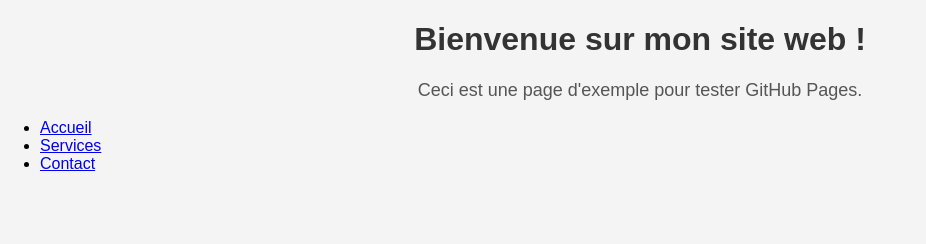
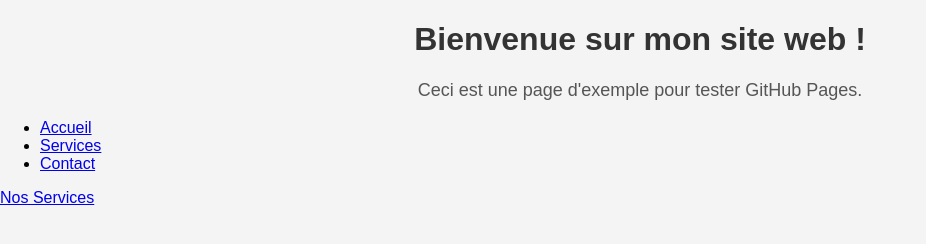
Before and after one commit to Titcantat/TEST, a plain HTML site: page index.html in a window 1280 px wide. Shown: the whole page, without its empty margins (0-926 px from the left). Drawn offline with Linux system fonts and the light colour scheme.

Commit message:
Update index.html

```diff
--- a/index.html
+++ b/index.html
@@ -19,3 +19,4 @@
         <li><a href="#contact">Contact</a></li>
     </ul>
 </nav>
+<a href="services.html">Nos Services</a>
```
